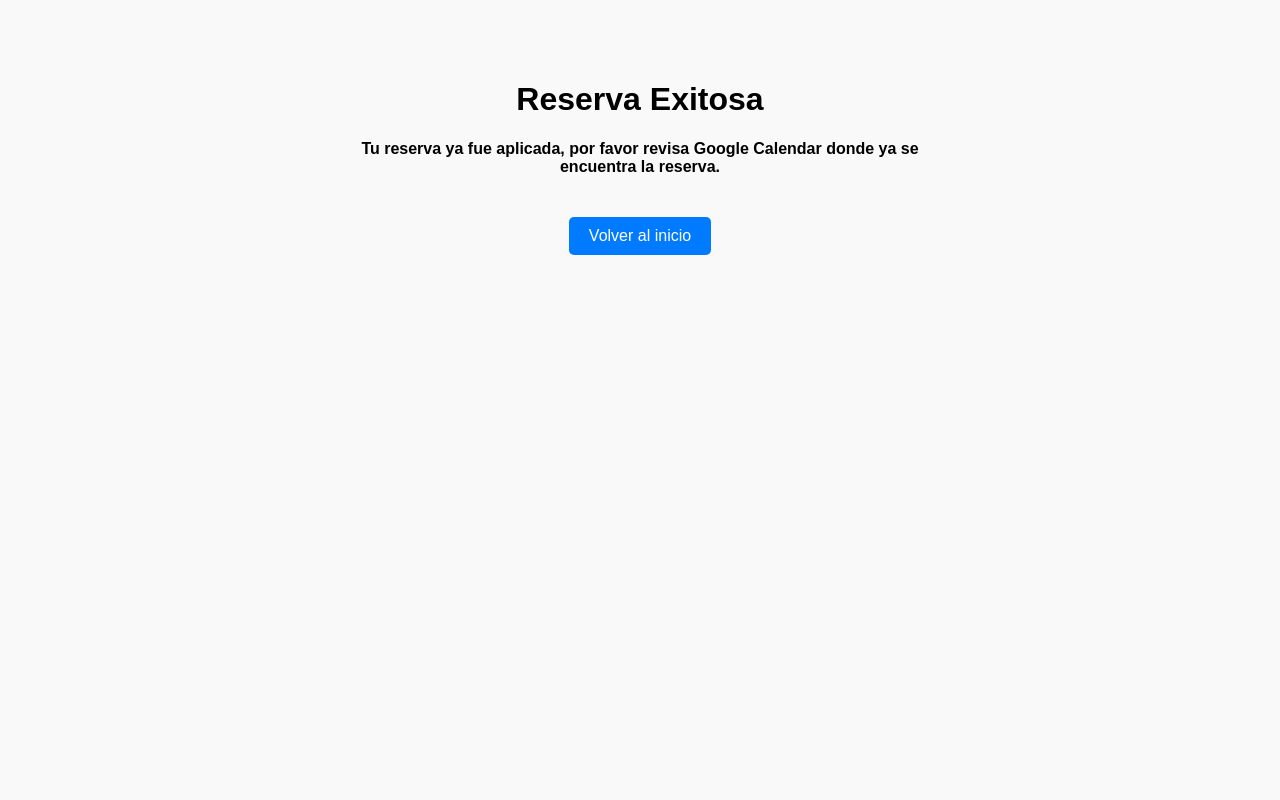
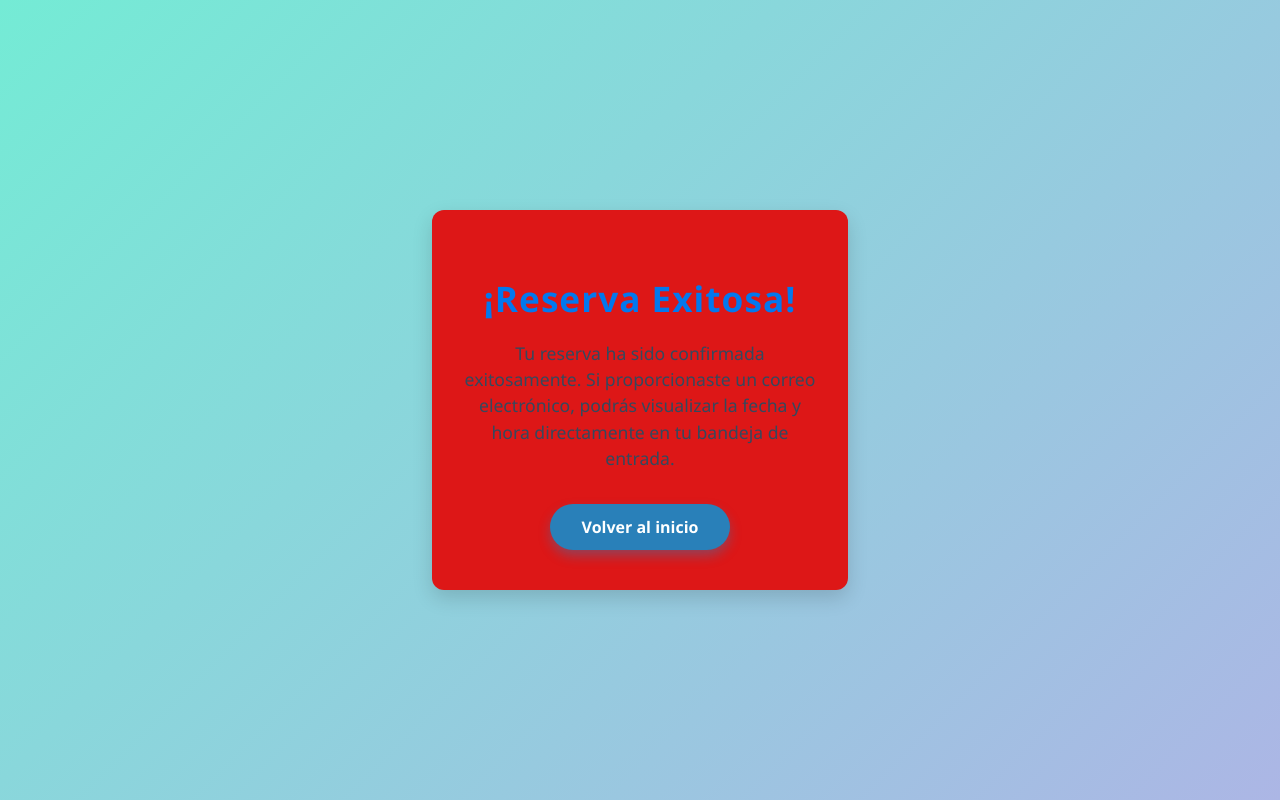
Before and after one commit to diego-pq/ProyectoCitas, a Flask app: page /reserva_exitosa in a window 1280 px wide. Run offline with Flask 3, Linux system fonts and the light colour scheme.

```diff
--- /dev/null
+++ b/js/reserva_exitosa.js
@@ -0,0 +1,18 @@
+
+function getQueryParams() {
+    const params = {};
+    window.location.search.substring(1).split('&').forEach(pair => {
+      if(pair) {
+        const [key, value] = pair.split('=');
+        params[decodeURIComponent(key)] = decodeURIComponent(value || '');
+      }
+    });
+    return params;
+  }
+
+  const params = getQueryParams();
+
+  if(params.nombre && params.fecha) {
+    document.getElementById('mensaje').textContent =
+      `Gracias ${params.nombre}, tu agenda está reservada para el día ${params.fecha}. Por favor revisa Google Calendar.`;
+  }
--- a/static/reserva_exitosa.css
+++ b/static/reserva_exitosa.css
@@ -1,22 +1,66 @@
+/* Reset básico */
+* {
+  box-sizing: border-box;
+}
 
 body {
-    font-family: Arial, sans-serif;
-    max-width: 600px;
-    margin: 40px auto;
-    padding: 20px;
+  font-family: 'Segoe UI', Tahoma, Geneva, Verdana, sans-serif;
+  background: linear-gradient(135deg, #74ebd5 0%, #ACB6E5 100%);
+  margin: 0;
+  padding: 0;
+  height: 100vh;
+  display: flex;
+  align-items: center;
+  justify-content: center;
+}
+
+.container {
+  width: 90%;
+  max-width: 480px;
+  padding: 2rem;
+}
+
+.card {
+  background-color: rgb(221, 23, 23);
+  border-radius: 12px;
+  padding: 2.5rem 2rem;
+  box-shadow: 0 8px 20px rgba(0, 0, 0, 0.15);
   text-align: center;
-    background-color: #f9f9f9;
-    border-radius: 8px;
+  transition: transform 0.3s ease;
 }
-  a {
+
+.card:hover {
+  transform: translateY(-5px);
+}
+
+h1 {
+  color: #0278ee;
+  font-weight: 700;
+  font-size: 2.2rem;
+  margin-bottom: 1rem;
+  letter-spacing: 1px;
+}
+
+.message {
+  color: #34495e;
+  font-size: 1.1rem;
+  margin-bottom: 2rem;
+  line-height: 1.5;
+}
+
+.btn {
   display: inline-block;
-    margin-top: 20px;
+  padding: 0.75rem 2rem;
+  background: #2980b9;
+  color: white;
+  border-radius: 80px;
+  font-weight: 600;
   text-decoration: none;
-    color: white;
-    background-color: #007bff;
-    padding: 10px 20px;
-    border-radius: 5px;
+  box-shadow: 0 6px 12px rgba(41, 128, 185, 0.4);
+  transition: background-color 0.3s ease, box-shadow 0.3s ease;
 }
-  a:hover {
-    background-color: #0056b3;
+
+.btn:hover {
+  background: #1c5980;
+  box-shadow: 0 8px 16px rgba(28, 89, 128, 0.6);
 }
--- a/templates/form.html
+++ b/templates/form.html
@@ -3,8 +3,8 @@
   <head>
     <title>Agendamiento De Citas</title>
     <meta name="viewport" content="width=device-width, initial-scale=1.0" />
-    <link rel="stylesheet" href="{{ url_for('static', filename='form.css') }}">
-    <!-- <link rel="stylesheet" href="/ProyectoCitas/static/form.css"> -->
+    <!-- <link rel="stylesheet" href="{{ url_for('static', filename='form.css') }}"> -->
+    <link rel="stylesheet" href="/ProyectoCitas/static/form.css">
     <link rel="stylesheet" href="https://cdnjs.cloudflare.com/ajax/libs/font-awesome/6.4.0/css/all.min.css" />
     <link rel="stylesheet" href="https://cdn.jsdelivr.net/npm/flatpickr/dist/flatpickr.min.css"><script src="https://cdn.jsdelivr.net/npm/flatpickr"></script>
   </head>
--- a/templates/reserva_exitosa.html
+++ b/templates/reserva_exitosa.html
@@ -1,38 +1,23 @@
 <!DOCTYPE html>
-<html lang="en">
+<html lang="es">
 <head>
   <meta charset="UTF-8" />
   <meta name="viewport" content="width=device-width, initial-scale=1.0" />
-  <!-- <link rel="stylesheet" href="{{ url_for('static', filename='reserva_exitosa.css') }}"> -->
-   <link rel="stylesheet" href="/ProyectoCitas/static/reserva_exitosa.css">
-  <title>Success</title>
+  <link rel="stylesheet" href="../static/reserva_exitosa.css" />
+  <title>Reserva Exitosa</title>
 </head>
 <body>
-  <h1>Reserva Exitosa</h1>
-  <h4 id="mensaje">
-    Tu reserva ya fue aplicada, por favor revisa Google Calendar donde ya se encuentra la reserva.
-  </h4>
-  <a href="/ProyectoCitas/templates/form.html">Volver al inicio</a>
+  <main class="container">
+    <div class="card">
+      <h1>¡Reserva Exitosa!</h1>
+      <p id="mensaje" class="message">
+        Tu reserva ha sido confirmada exitosamente.
+        Si proporcionaste un correo electrónico, podrás visualizar la fecha y hora directamente en tu bandeja de entrada.
+      </p>
+      <a href="/ProyectoCitas/templates/form.html" class="btn">Volver al inicio</a>
+    </div>
+  </main>
 
-  <script>
-    // Función para obtener parámetros GET
-    function getQueryParams() {
-      const params = {};
-      window.location.search.substring(1).split('&').forEach(pair => {
-        if(pair) {
-          const [key, value] = pair.split('=');
-          params[decodeURIComponent(key)] = decodeURIComponent(value || '');
-        }
-      });
-      return params;
-    }
-
-    const params = getQueryParams();
-
-    if(params.nombre && params.fecha) {
-      document.getElementById('mensaje').textContent =
-        `Gracias ${params.nombre}, tu agenda está reservada para el día ${params.fecha}. Por favor revisa Google Calendar.`;
-    }
-  </script>
+<script src="/ProyectoCitas/js/reserva_exitosa.js"></script>
 </body>
 </html>
```
Also changed, not shown: js/inicio.js (added, +8 -0 lines), static/inicio.css (added, +89 -0 lines), templates/Inicio.html (added, +24 -0 lines). Lines whose indentation alone changed are shown as unchanged.
